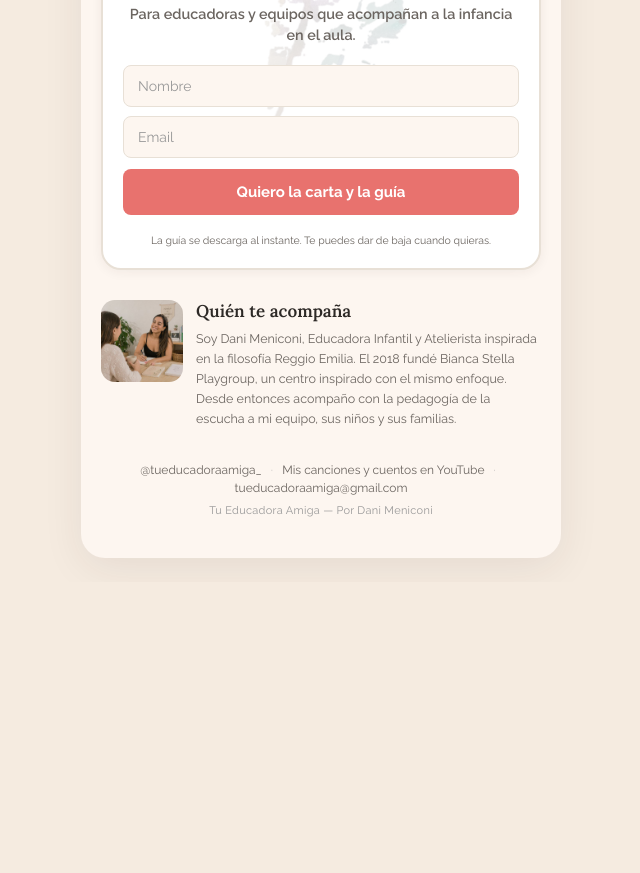
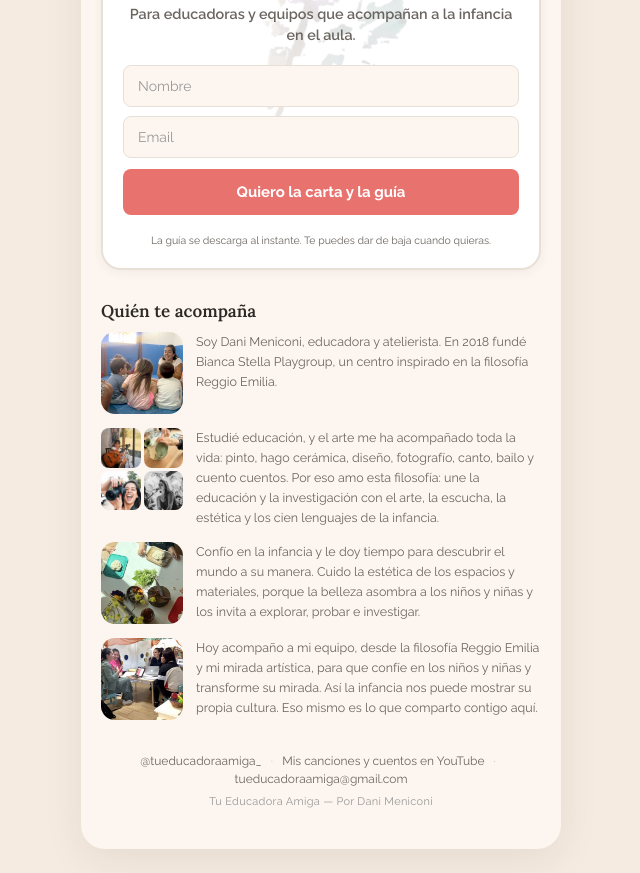
Before and after one commit to arthurchasta/tueducadoraamiga, a plain HTML site: page index.html in a window 1280 px wide. Shown: the part 3598-4471 px from the top of the page, without its empty margins (319-959 px from the left). Before the commit the page ends 4180 px from the top, so only its background shows below. Drawn offline with Linux system fonts and the light colour scheme.

Commit message:
Nueva presentación en "Quién te acompaña" con fotos junto a cada párrafo
Co-Authored-By: Claude Opus 5.5 <noreply@anthropic.com>

```diff
--- a/css/styles.css
+++ b/css/styles.css
@@ -1486,3 +1486,12 @@ a.card--bonus:hover .bonus-thumb img { transform: scale(1.05); }
 
 /* Para quien es el formulario (solo aula) */
 .lm-para-quien { margin: 0 0 10px; text-align: center; font-size: .9rem; font-weight: 600; color: var(--color-gray); }
+
+/* Quién te acompaña: una foto junto a cada párrafo */
+.dani--filas { display: block; }
+.dani--filas .bloque-titulo { margin-bottom: 10px; }
+.dani-fila { display: flex; gap: 13px; align-items: flex-start; }
+.dani-fila + .dani-fila { margin-top: 14px; }
+.dani-fila p { font-size: 12.5px; line-height: 1.6; color: var(--color-gray); margin: 0; }
+.dani-mosaico { width: 82px; flex-shrink: 0; display: grid; grid-template-columns: 1fr 1fr; gap: 3px; }
+.dani-mosaico img { width: 100%; aspect-ratio: 1; object-fit: cover; border-radius: 8px; display: block; }
--- a/index.html
+++ b/index.html
@@ -4,9 +4,9 @@
   <meta charset="UTF-8">
   <meta name="viewport" content="width=device-width, initial-scale=1.0">
   <title>Tu Educadora Amiga — Acompañar la infancia en el aula</title>
-  <meta name="description" content="Una carta por semana sobre la infancia, y la guía Observar antes de intervenir. Dani Meniconi, inspiración Reggio Emilia.">
+  <meta name="description" content="Una carta por semana sobre la infancia, y la guía Observar antes de intervenir. Dani Meniconi, inspirada en la filosofía Reggio Emilia.">
   <meta property="og:title" content="Tu Educadora Amiga — Acompañar la infancia en el aula">
-  <meta property="og:description" content="Una carta por semana sobre la infancia, y la guía Observar antes de intervenir. Dani Meniconi, inspiración Reggio Emilia.">
+  <meta property="og:description" content="Una carta por semana sobre la infancia, y la guía Observar antes de intervenir. Dani Meniconi, inspirada en la filosofía Reggio Emilia.">
   <meta property="og:type" content="website">
   <meta property="og:url" content="https://tueducadoraamiga.com">
   <meta property="og:image" content="https://tueducadoraamiga.com/img/cover_no_intervenir.jpg">
@@ -196,16 +196,28 @@
     </section>
 
     <!-- ============ 4. QUIÉN TE ACOMPAÑA ============ -->
-    <section class="bloque dani">
-      <img class="dani-foto" src="img/foto_asesoria.jpg" alt="Dani Meniconi" loading="lazy">
-      <div class="dani-txt">
-        <h3 class="bloque-titulo">Quién te acompaña</h3>
-        <p>
-          Soy Dani Meniconi, Educadora Infantil y Atelierista inspirada en la filosofía Reggio
-          Emilia. El 2018 fundé Bianca Stella Playgroup, un centro inspirado con el mismo enfoque.
-          Desde entonces acompaño con la pedagogía de la escucha a mi equipo, sus niños y sus
-          familias.
-        </p>
+    <section class="bloque dani dani--filas">
+      <h3 class="bloque-titulo">Quién te acompaña</h3>
+      <div class="dani-fila">
+        <img class="dani-foto" src="img/sobre_ninos.jpg" alt="Dani sentada en ronda con los niños y niñas de Bianca Stella" loading="lazy">
+        <p>Soy Dani Meniconi, educadora y atelierista. En 2018 fundé Bianca Stella Playgroup, un centro inspirado en la filosofía Reggio Emilia.</p>
+      </div>
+      <div class="dani-fila">
+        <div class="dani-mosaico">
+          <img src="img/sobre_guitarra.jpg" alt="Dani de niña tocando guitarra" loading="lazy">
+          <img src="img/sobre_ceramica.jpg" alt="Dani pintando un jarrón de cerámica" loading="lazy">
+          <img src="img/sobre_fotografia.jpg" alt="Dani con su cámara de fotos" loading="lazy">
+          <img src="img/sobre_canto.jpg" alt="Dani cantando" loading="lazy">
+        </div>
+        <p>Estudié educación, y el arte me ha acompañado toda la vida: pinto, hago cerámica, diseño, fotografío, canto, bailo y cuento cuentos. Por eso amo esta filosofía: une la educación y la investigación con el arte, la escucha, la estética y los cien lenguajes de la infancia.</p>
+      </div>
+      <div class="dani-fila">
+        <img class="dani-foto" src="img/sobre_espacio.jpg" alt="Mesa preparada con flores, hojas y masa para explorar" loading="lazy">
+        <p>Confío en la infancia y le doy tiempo para descubrir el mundo a su manera. Cuido la estética de los espacios y materiales, porque la belleza asombra a los niños y niñas y los invita a explorar, probar e investigar.</p>
+      </div>
+      <div class="dani-fila">
+        <img class="dani-foto" src="img/sobre_equipo.jpg" alt="Dani en una reunión con su equipo de Bianca Stella" loading="lazy">
+        <p>Hoy acompaño a mi equipo, desde la filosofía Reggio Emilia y mi mirada artística, para que confíe en los niños y niñas y transforme su mirada. Así la infancia nos puede mostrar su propia cultura. Eso mismo es lo que comparto contigo aquí.</p>
       </div>
     </section>
 
```
Also changed, not shown: img/sobre_canto.jpg (added), img/sobre_ceramica.jpg (added), img/sobre_equipo.jpg (added), img/sobre_espacio.jpg (added), img/sobre_fotografia.jpg (added), img/sobre_guitarra.jpg (added), img/sobre_ninos.jpg (added).
